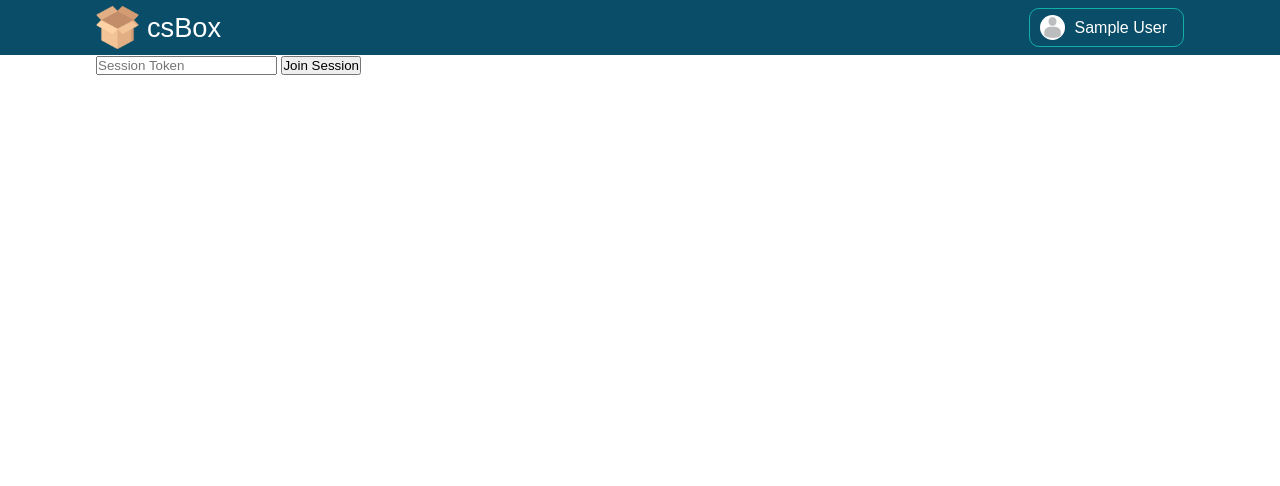
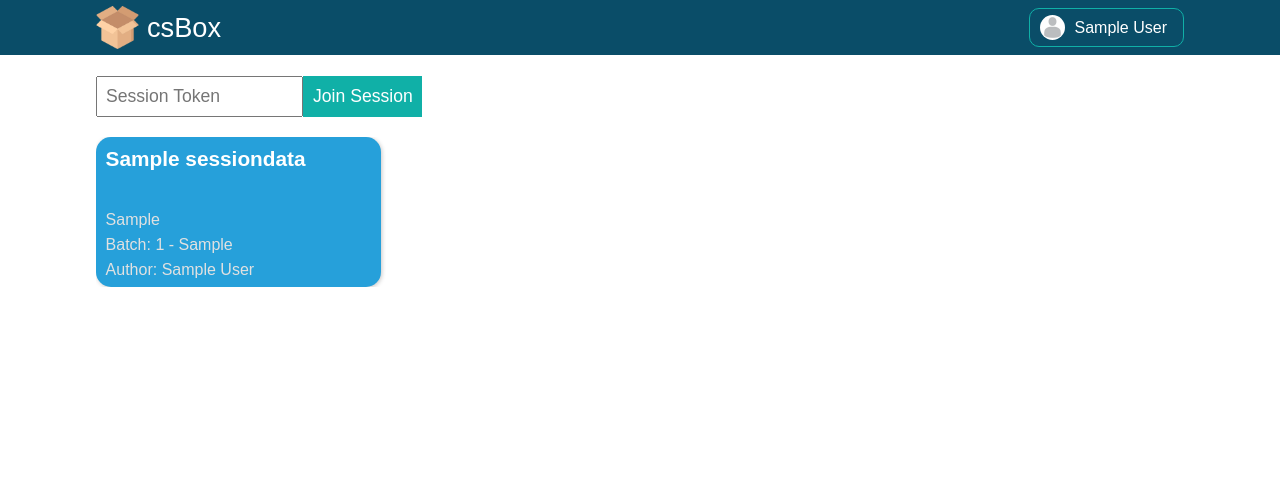
Before and after one commit to tanvirmahmud66/CSBox, a Django app: page /student/home/ in a window 1280 px wide. Shown: the top 486 px of the page. Before the commit the page ends 75 px from the top, so only its background shows below. Run offline with Django 4.2, Linux system fonts and the light colour scheme; a user stored in the database is signed in; tables that the repository leaves empty hold one stand-in row (values such as "Sample post").

Commit message:
Student Home section

```diff
--- a/csbox/main/views.py
+++ b/csbox/main/views.py
@@ -381,8 +381,8 @@ def student_home(request):
         print(session)
         print(student)
         try:
-            new_sessionMember = SessionMember.objects.get( member=student, token=token)
-            if new_sessionMember:
+            is_sessionMember = SessionMember.objects.get( member=student, token=token)
+            if is_sessionMember:
                 messages.info(request, 'Your are already member of this session')
         except Exception as e:
             print(e)
@@ -392,8 +392,14 @@ def student_home(request):
                     token = token
                 )
             new_sessionMember.save()
+    student = StudentsProfile.objects.get(user=request.user)
+    membership = SessionMember.objects.filter(member=student)
+    all_sessions=[]
+    for each in membership:
+        all_sessions.append(SessionData.objects.get(sessionName=each.session, token=each.token))
     return render(request, "student/home.html", {
         "student": True,
+        "all_session": all_sessions,
     })
 
 
@@ -560,8 +566,8 @@ def faculty_del_post(request, session_name, session_id, pk):
 
 #@@@@@@@@@@@@@@@@@@@@@@@@@@@@@@@@@@@@@@@@@@@@@@@@@@@@@@@@@@@@@@@@@@@ Student Single Course
 # @login_required(login_url='signin')
-def student_single_course(request, pk):
-    pass
+def student_single_course(request, session_name, pk):
+    return render(request, 'student/single_course.html')
 
 
 
--- a/csbox/static/css/student/home.css
+++ b/csbox/static/css/student/home.css
@@ -0,0 +1,101 @@
+.wraper{
+    width: 100%;
+    height: 93vh;
+    position: relative;
+}
+
+.courses-content{
+    margin-top: 20px;
+    height: 90%;
+    overflow: scroll;
+}
+.content-wrapper{
+    display: grid;
+    grid-template-columns: 1fr 1fr 1fr 1fr;
+    grid-column-gap: 1rem;
+    grid-row-gap: 1rem;
+}
+.content-wrapper a{
+    text-decoration: none;
+}
+
+.courses-content .item{
+    height: 150px;
+    width: 285px;
+    border-radius: 15px;
+    /* background-color: #F96167; */
+    background-color: #26a0da;
+    color: rgba(255, 255, 255, 0.866);
+    overflow: hidden;
+    padding: .6rem;
+    transition: all .2s ease;
+    box-shadow: 1px 1px 4px rgb(200, 200, 200);
+    position: relative;
+}
+.courses-content .item:hover{
+    background-color: #16719b;
+    color: white;
+}
+
+.course-name{
+    color: rgb(255, 255, 255);
+    text-align: left;
+    font-size: 1.3rem;
+    font-weight: 600;
+    width: 100%;
+}
+
+.course-info{
+    position: absolute;
+    bottom: 0;
+    height: 80px;
+    margin-top: .4rem;
+    display: flex;
+    flex-direction: column;
+    justify-content: space-around;
+    padding-bottom: .3rem;
+}
+.department_name, .batch_name, .section_name{
+    font-size: 1rem;
+    font-weight: 400;
+    color: rgb(225, 225, 225);
+    transition: all .2s ease;
+}
+
+.item:hover .department_name{
+    color: rgba(6, 237, 125, 0.837);
+}
+.item:hover .batch_name{
+    color: rgba(255, 243, 16, 0.874);
+}
+.item:hover .section_name{
+    color: rgba(253, 166, 51, 0.888);
+}
+
+.wraper form {
+    width: 30%;
+    margin-top: 20px;
+    display: flex;
+    flex-direction: row;
+    justify-content: space-between;
+    align-items: center;
+}
+.wraper #token{
+    width: 65%;
+    padding: .5rem .5rem;
+    font-size: 1.1rem;
+}
+.wraper #join_session{
+    padding: .6rem .6rem;
+    font-size: 1.1rem;
+    background: none;
+    border: none;
+    background: #10B0A7;
+    color: white;
+    cursor: pointer;
+    transition: all .3s ease;
+}
+
+#join_session:hover{
+    background: #019b93;
+}
--- a/csbox/templates/student/home.html
+++ b/csbox/templates/student/home.html
@@ -7,7 +7,7 @@
 {%endblock title%}
 
 {%block link%}
-    <link rel="stylesheet" href="{%static 'css/teacher/home.css'%}"/>
+    <link rel="stylesheet" href="{%static 'css/student/home.css'%}"/>
 {%endblock link%}
 
 {%block navImg%}
@@ -26,7 +26,7 @@
         <form method="POST">
             {%csrf_token%}
             <input type="text" id="token" name="token" placeholder="Session Token" required>
-            <input type="submit" value="Join Session">
+            <input type="submit" id="join_session" value="Join Session">
         </form>
         {%if messages%}
             <div class="message">
@@ -35,6 +35,24 @@
             {%endfor%}
             </div>
         {%endif%}
+        <div>
+            <div class="courses-content">
+                <div class="content-wrapper">
+                    {%for session in all_session%}
+                    <a href="{%url 'single_course' session.sessionName session.id%}">
+                        <div class="item">
+                            <h2 class="course-name">{{session.sessionName}}</h2>
+                            <div class="course-info">
+                                <h5 class="department_name">{{session.department}}</h5>
+                                <h5 class="batch_name">Batch: {{session.batch}} - {{session.section.section}}</h5>
+                                <h5 class="section_name">Author: {{session.faculty.user.first_name}} {{session.faculty.user.last_name}}</h5>
+                            </div>
+                        </div>
+                    </a>
+                    {%endfor%}
+                </div>
+            </div>
+        </div>
     </div>
 
 {%endblock content%}
```
Also changed, not shown: csbox/templates/student/single_course.html (added, +29 -0 lines).
